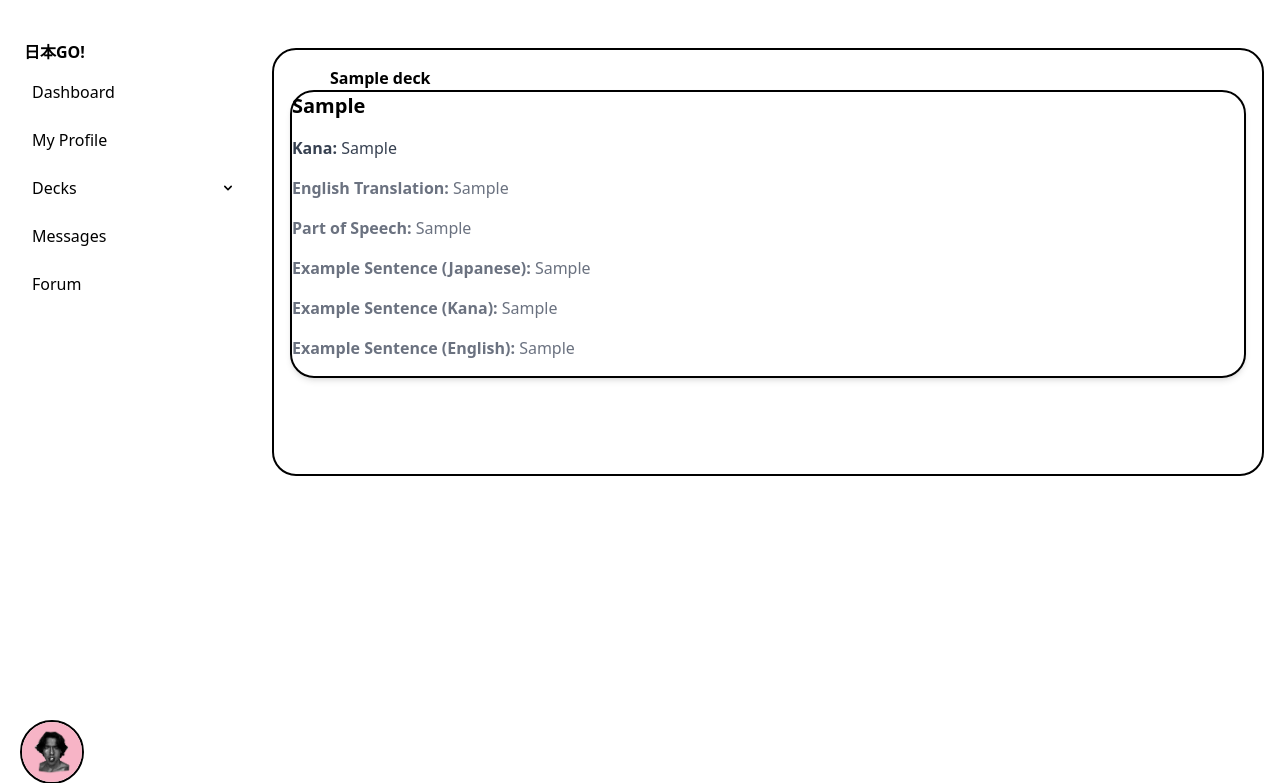
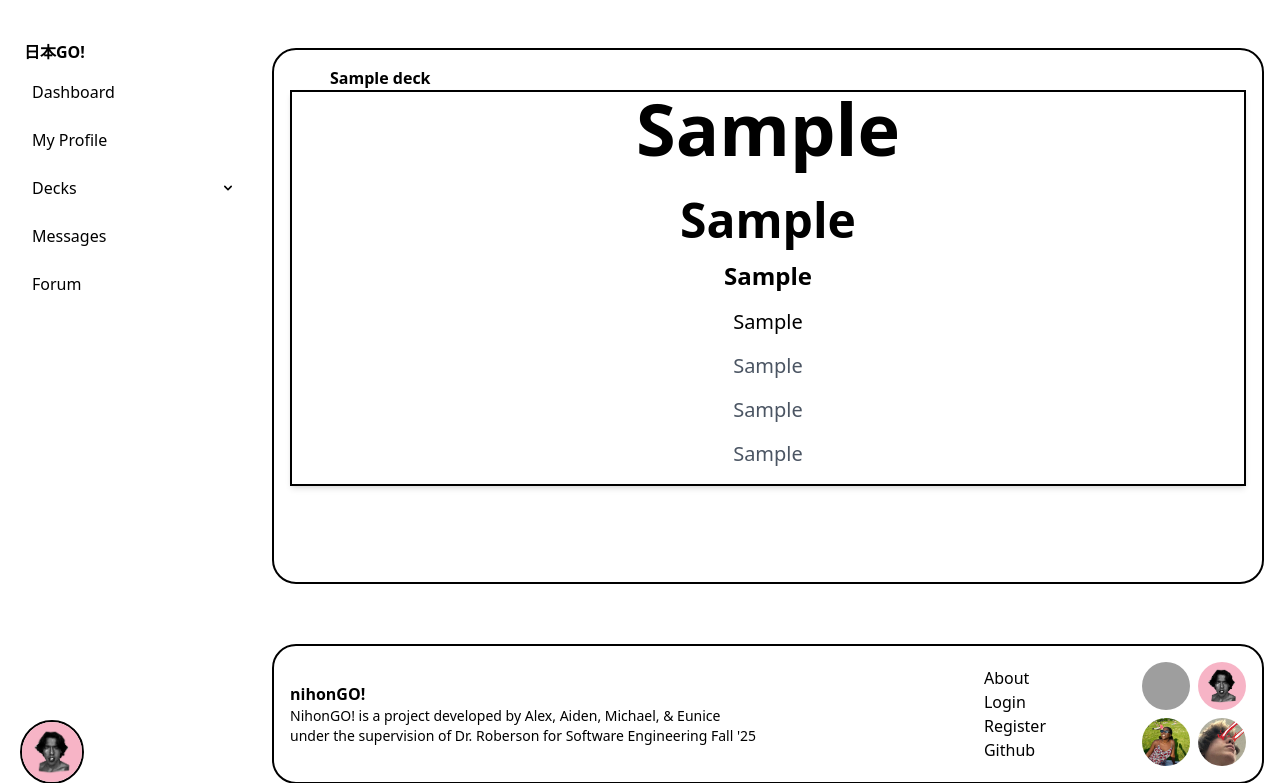
Before and after one commit to aredmondd/nihonGO, a Django app: page /nihongo/study/1/ in a window 1280 px wide. Shown: the top 783 px of the page. Run offline with Django 4.2, Linux system fonts and the light colour scheme; tables that the repository leaves empty hold one stand-in row (values such as "Sample post"); some libraries are stand-ins or nearby versions; grey boxes are pictures that could not be loaded.

Commit message:
stylized flashcard study page with animation

```diff
--- a/nihonGO/theme/static_src/src/styles.css
+++ b/nihonGO/theme/static_src/src/styles.css
@@ -2,7 +2,7 @@
 @tailwind components;
 @tailwind utilities;
 .flashcard {
-    width: 200px; /* Set a fixed width */
+    width: 600px; /* Set a fixed width */
     height: 300px; /* Set a fixed height */
     position: relative; /* Allow positioning of front and back */
     perspective: 1000px; /* Add perspective for 3D effect */
@@ -24,7 +24,7 @@
 }
 
 .flashcard-back {
-    background-color: lightgray; /* Set back background */
+    background-color: white; /* Set back background */
     transform: rotateY(180deg); /* Rotate back 180 degrees */
 }
 
--- a/nihonGO/theme/templates/flashcards/study.html
+++ b/nihonGO/theme/templates/flashcards/study.html
@@ -8,20 +8,20 @@
 
 <div class="flashcards-container">
     {% for flashcard in flashcards %}
-    <div class="flashcard border-2 border-black rounded-3xl shadow-md cursor-pointer" onclick="flipCard(this)">
+    <div class="flashcard border-2 border-black shadow-md cursor-pointer hidden" onclick="flipCard(this)">
         <!-- Front side of the flashcard -->
-        <div class="flashcard-front">
-            <h3 class="text-xl font-semibold mb-4">{{ flashcard.vocab_word }}</h3>
+        <div class="flashcard-front flex items-center justify-center h-full">
+            <h3 class="text-7xl text-crimson font-semibold mb-4">{{ flashcard.vocab_word }}</h3>
         </div>
 
         <!-- Back side of the flashcard -->
-        <div class="flashcard-back">
-            <p class="text-gray-700 mb-4"><strong>Kana:</strong> {{ flashcard.kana }}</p>
-            <p class="text-gray-500 mb-4"><strong>English Translation:</strong> {{ flashcard.english_translation }}</p>
-            <p class="text-gray-500 mb-4"><strong>Part of Speech:</strong> {{ flashcard.part_of_speech }}</p>
-            <p class="text-gray-500 mb-4"><strong>Example Sentence (Japanese):</strong> {{ flashcard.example_sentence }}</p>
-            <p class="text-gray-500 mb-4"><strong>Example Sentence (Kana):</strong> {{ flashcard.example_sentence_kana }}</p>
-            <p class="text-gray-500 mb-4"><strong>Example Sentence (English):</strong> {{ flashcard.example_sentence_english }}</p>
+        <div class="flashcard-back flex flex-col items-center">
+            <p class="text-5xl text-crimson font-semibold mb-4 text-center mt-4"><strong></strong> {{ flashcard.kana }}</p>
+            <p class="text-2xl text-black mb-4 font-semibold text-center"><strong></strong> {{ flashcard.english_translation }}</p>
+            <p class="text-xl text-orange mb-4 text-center"><strong></strong> {{ flashcard.part_of_speech }}</p>
+            <p class="text-xl text-gray-600 mb-4 text-center"><strong></strong> {{ flashcard.example_sentence }}</p>
+            <p class="text-xl text-gray-600 mb-4 text-center"><strong></strong> {{ flashcard.example_sentence_kana }}</p>
+            <p class="text-xl text-gray-600 mb-4 text-center"><strong></strong> {{ flashcard.example_sentence_english }}</p>
         </div>
     </div>
     {% empty %}
@@ -29,10 +29,9 @@
     {% endfor %}
 </div>
 
-    <div class="flex justify-center space-x-4 mt-10">
-        <button class="bg-orange text-white px-4 py-2 rounded-md hover:bg-crimson" onclick="markIncorrect()">Incorrect</button>
-        <button class="bg-orange text-white px-4 py-2 rounded-md hover:bg-crimson" onclick="markCorrect()">Correct</button>
-    </div>
+<div class="flex justify-center space-x-4 mt-10">
+    <button class="bg-orange text-white px-4 py-2 rounded-md hover:bg-crimson" onclick="markIncorrect()">Incorrect</button>
+    <button class="bg-orange text-white px-4 py-2 rounded-md hover:bg-crimson" onclick="markCorrect()">Correct</button>
 </div>
 
 <script>
@@ -56,19 +55,19 @@ function showNextCard() {
     showCurrentCard(); // Update the display
 }
 
-
+// Function to flip the card
 function flipCard(card) {
     // Toggle the 'flipped' class to handle flipping
     card.classList.toggle('flipped');
 }
 
 // Function to mark a card as correct
-function markCorrect(button) {
+function markCorrect() {
     showNextCard(); // Show the next card automatically
 }
 
 // Function to mark a card as incorrect
-function markIncorrect(button) {
+function markIncorrect() {
     showNextCard(); // Show the next card automatically
 }
 
```
